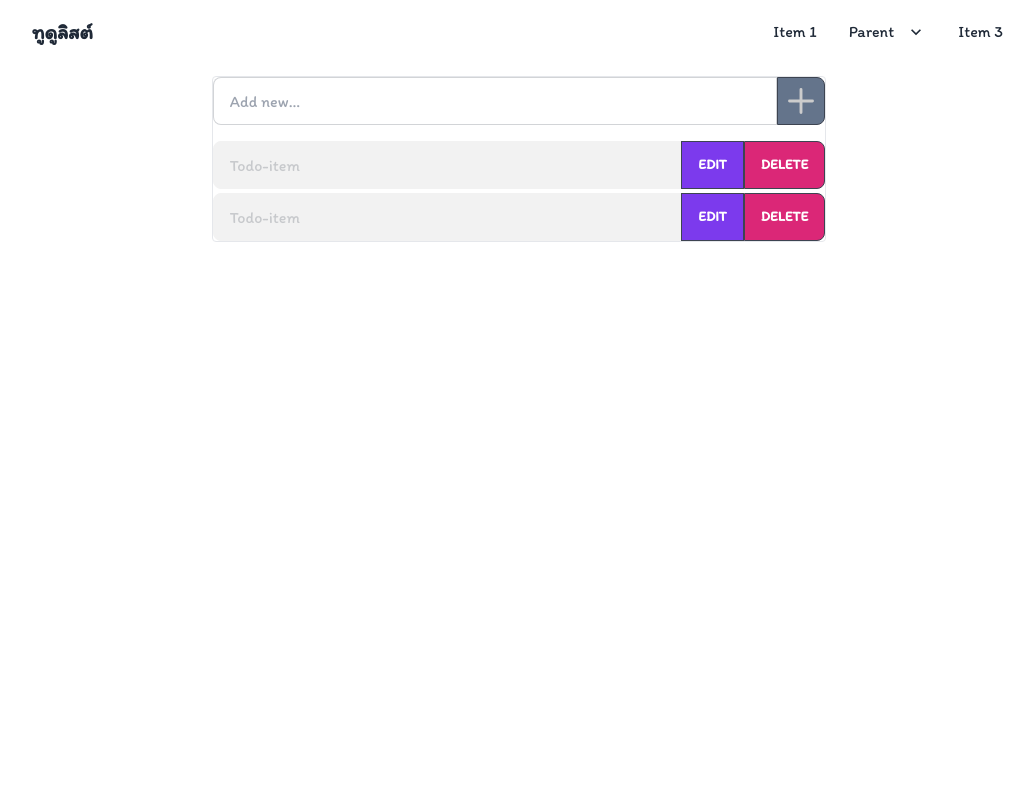
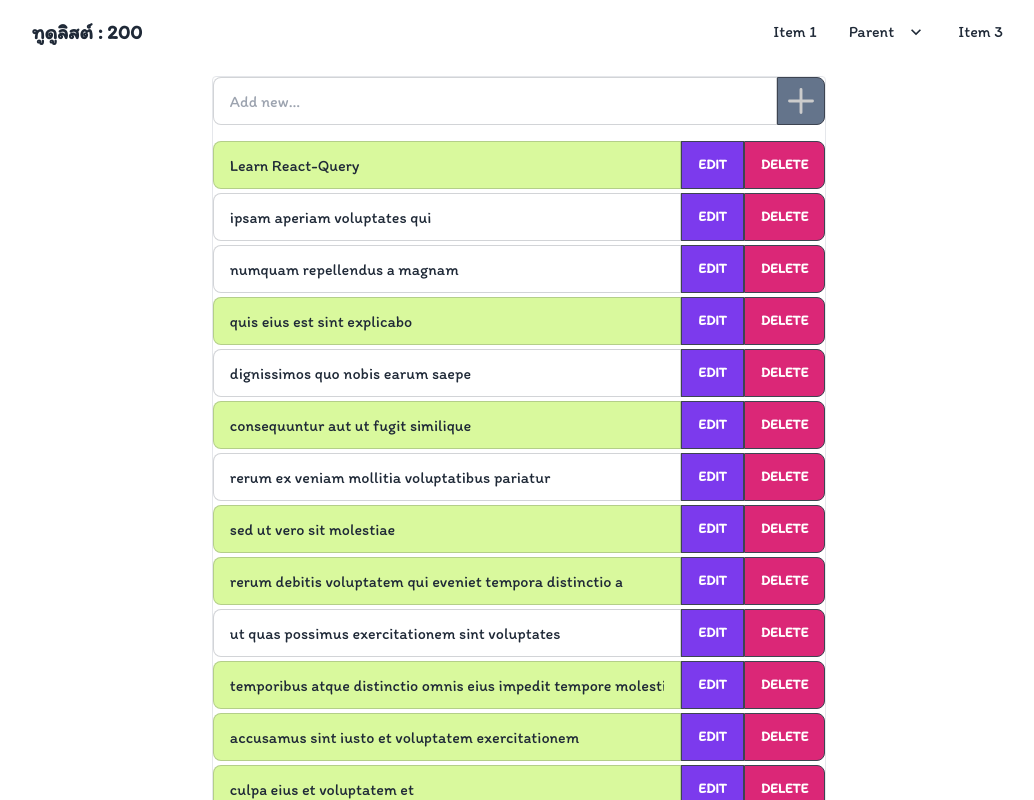
Before and after one commit to tratchapong/react-query02, a React (Create React App) app: page / in a window 1280 px wide. Shown: the top 800 px of the page, without its empty margins (121-1155 px from the left). Built offline with nearby package versions, Linux system fonts and the light colour scheme; data requests are answered from the project's data file; a web font is replaced by a local one.

Commit message:
React Query done in CRUD

```diff
--- a/db/todo.json
+++ b/db/todo.json
@@ -1,10 +1,5 @@
-{ "todo" : [
-    {
-      "userId": 1,
-      "id": 1,
-      "title": "delectus aut autem",
-      "completed": false
-    },
+{
+  "todo": [
     {
       "userId": 1,
       "id": 2,
@@ -1161,13 +1156,13 @@
       "userId": 10,
       "id": 194,
       "title": "sed ut vero sit molestiae",
-      "completed": false
+      "completed": true
     },
     {
       "userId": 10,
       "id": 195,
       "title": "rerum ex veniam mollitia voluptatibus pariatur",
-      "completed": true
+      "completed": false
     },
     {
       "userId": 10,
@@ -1179,7 +1174,7 @@
       "userId": 10,
       "id": 197,
       "title": "dignissimos quo nobis earum saepe",
-      "completed": true
+      "completed": false
     },
     {
       "userId": 10,
@@ -1191,12 +1186,19 @@
       "userId": 10,
       "id": 199,
       "title": "numquam repellendus a magnam",
-      "completed": true
+      "completed": false
     },
     {
       "userId": 10,
       "id": 200,
       "title": "ipsam aperiam voluptates qui",
       "completed": false
+    },
+    {
+      "title": "Learn React-Query",
+      "completed": true,
+      "userId": 1,
+      "id": 201
     }
-  ]}
+  ]
+}
--- a/src/components/Header.jsx
+++ b/src/components/Header.jsx
@@ -1,10 +1,19 @@
 import React from 'react'
+import { useQuery } from 'react-query'
+import { getTodo } from '../api/todoApi'
+
 
 export default function Header() {
+
+  const {
+    data : todos
+  } = useQuery('todos', getTodo)
+
+
   return (
     <div className="navbar bg-base-100">
   <div className="flex-1">
-    <p className="btn btn-ghost normal-case text-xl text-left">ทูดูลิสต์</p>
+    <p className="btn btn-ghost normal-case text-xl text-left">ทูดูลิสต์ : {todos && todos.length}</p>
   </div>
   <div className="flex-none">
     <ul className="menu menu-horizontal px-1">
--- a/src/features/TodoContainer.jsx
+++ b/src/features/TodoContainer.jsx
@@ -1,9 +1,9 @@
 import React from 'react'
-import {useQuery, useMutation, useQueryClient} from 'react-query'
 import TodoForm from './TodoForm'
 import TodoList from './TodoList'
 
 export default function TodoContainer() {
+
   return (
     <>
       <TodoForm />
--- a/src/features/TodoForm.jsx
+++ b/src/features/TodoForm.jsx
@@ -1,6 +1,26 @@
-import React from "react";
+import React, {useState} from "react";
+import {useMutation, useQueryClient} from 'react-query'
+import { addTodo,} from '../api/todoApi'
 
 export default function TodoForm() {
+  const queryClient = useQueryClient()
+  const [title, setTitle] = useState('')
+
+  const addTodoMutation = useMutation(addTodo, {
+    onSuccess: () => {
+      queryClient.invalidateQueries('todos')
+    }
+  })
+
+  const hdlAddClick = ()=> {
+    let newTitle = title.trim()
+    if(newTitle !== '')
+      addTodoMutation.mutate({
+        title : newTitle, completed : false, userId: 1
+      })
+    setTitle('')
+  }
+
   return (
     <div className="flex">
       <div className="form-control grow ">
@@ -9,8 +29,13 @@ export default function TodoForm() {
             type="text"
             placeholder="Add new…"
             className="input input-bordered grow"
+            value={title}
+            onChange={(e)=>setTitle(e.target.value)}
           />
-          <button className="btn btn-square bg-slate-500">
+          <button
+            className="btn btn-square bg-slate-500"
+            onClick={hdlAddClick}
+          >
             <svg
               viewBox="0 0 24 24"
               fill="none"
--- a/src/features/TodoItem.jsx
+++ b/src/features/TodoItem.jsx
@@ -1,22 +1,78 @@
-import React,{useState} from "react";
+import React, { useState } from "react";
+import { useMutation, useQueryClient } from "react-query";
+import { updateTodo, deleteTodo } from "../api/todoApi";
 
+export default function TodoItem(props) {
+  const { todo } = props;
+  const queryClient = useQueryClient();
+  const [editMode, setEditMode] = useState(false);
+  const [title, setTitle] = useState(todo.title);
+  const [completed, setCompleted] = useState(todo.completed);
 
-export default function TodoItem() {
-  const [editMode, setEditMode] = useState(false)
+  const updateTodoMutation = useMutation(updateTodo, {
+    onSuccess: () => {
+      queryClient.invalidateQueries("todos");
+    },
+  });
+
+  const deleteTodoMutation = useMutation(deleteTodo, {
+    onSuccess: () => {
+      queryClient.invalidateQueries("todos");
+    },
+  });
+
+  const hdlOKClick = () => {
+    let okToUpdate = false
+    setEditMode(false);
+    okToUpdate = (title.trim() !== "" && title.trim() !== todo.title.trim()) || completed !== todo.completed
+    if(okToUpdate)
+      updateTodoMutation.mutate({
+        ...todo,
+        title,
+        completed,
+      });
+  };
+
+  const hdlDeleteClick = () => {
+    deleteTodoMutation.mutate({
+      id: todo.id,
+    });
+  };
+
   return (
     <div className="form-control grow">
+      {editMode && (
+        <input
+          type="checkbox"
+          checked={completed}
+          className="checkbox checkbox-primary"
+          onChange={() => setCompleted(!completed)}
+        />
+      )}
       <label className="input-group">
         <input
           type="text"
           placeholder="Todo-item"
-          className="input input-bordered grow"
-          disabled={!editMode}
+          className={`input input-bordered grow ${
+            todo.completed ? "bg-lime-200" : ""
+          }`}
+          readOnly={!editMode}
+          value={title}
+          onChange={(e) => setTitle(e.target.value)}
         />
-        { !editMode ? <span className="bg-violet-600 btn" onClick={()=>setEditMode(true)}>Edit</span>
-            : <span className="bg-violet-600 btn" onClick={()=>setEditMode(false)}>Ok</span>
-        }
+        {!editMode ? (
+          <span className="bg-violet-600 btn" onClick={() => setEditMode(true)}>
+            Edit
+          </span>
+        ) : (
+          <span className="bg-violet-600 btn" onClick={hdlOKClick}>
+            Ok
+          </span>
+        )}
 
-        <span className="bg-pink-600 btn">Delete</span>
+        <span className="bg-pink-600 btn" onClick={hdlDeleteClick}>
+          Delete
+        </span>
       </label>
     </div>
   );
--- a/src/features/TodoList.jsx
+++ b/src/features/TodoList.jsx
@@ -1,12 +1,26 @@
 import React from "react";
+import {useQuery} from 'react-query'
+import { getTodo} from '../api/todoApi'
 import TodoItem from "./TodoItem";
 
 export default function TodoList() {
+
+  const {
+    isLoading,
+    isError,
+    error,
+    data: todos
+  } = useQuery('todos', getTodo , {
+    select : (data) => data.sort( (a,b) => b.id - a.id)
+  })
+
   return (
     <div className="flex flex-col mt-4 gap-1">
-      <TodoItem />
-      <TodoItem />
-
+      {isLoading && <h1>Loading...</h1>}
+      {isError && <h1>Error : {error.message}</h1>}
+      {todos && todos.map(el => (
+        <TodoItem key={el.id} todo={el}/>
+        ))}
     </div>
   );
 }
```
